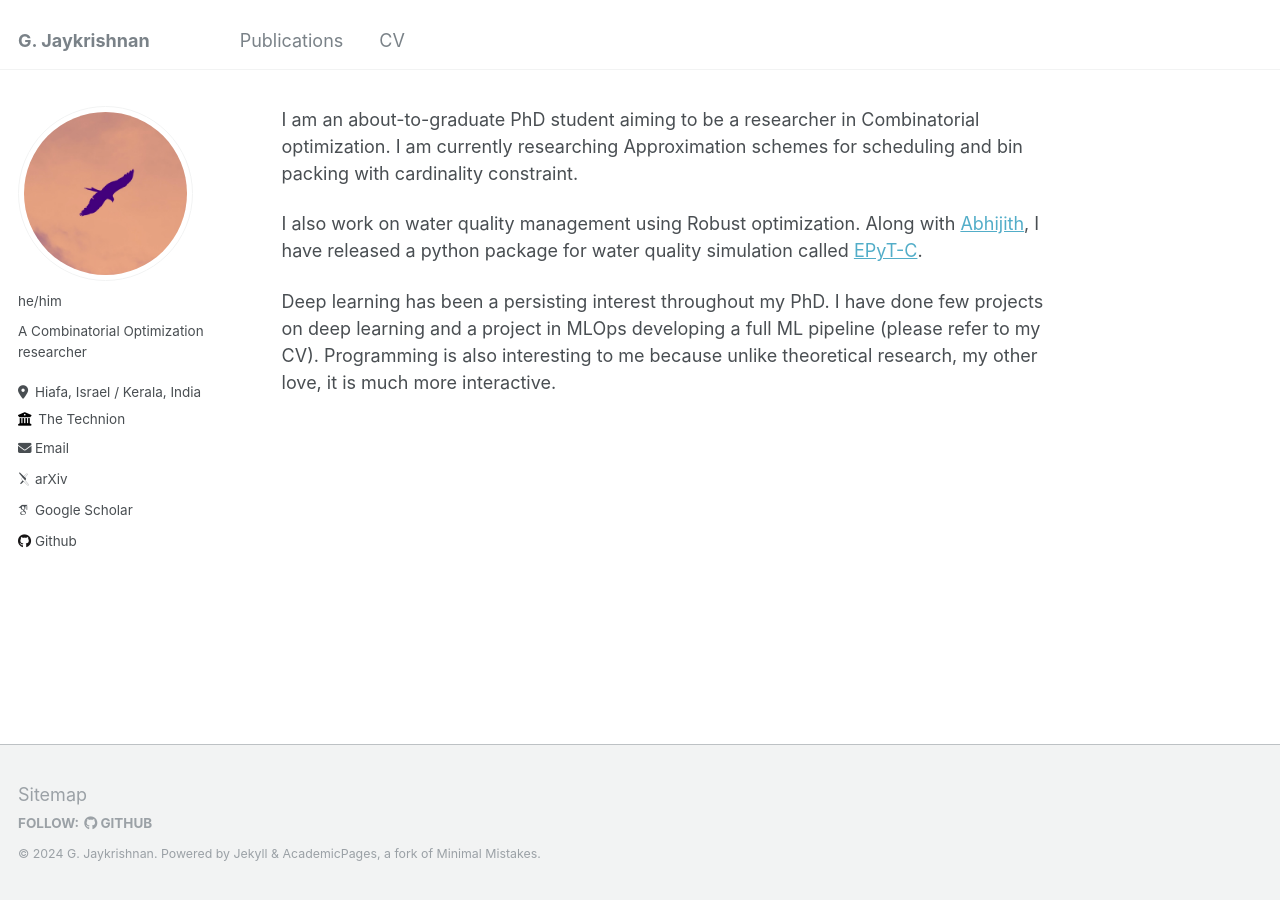
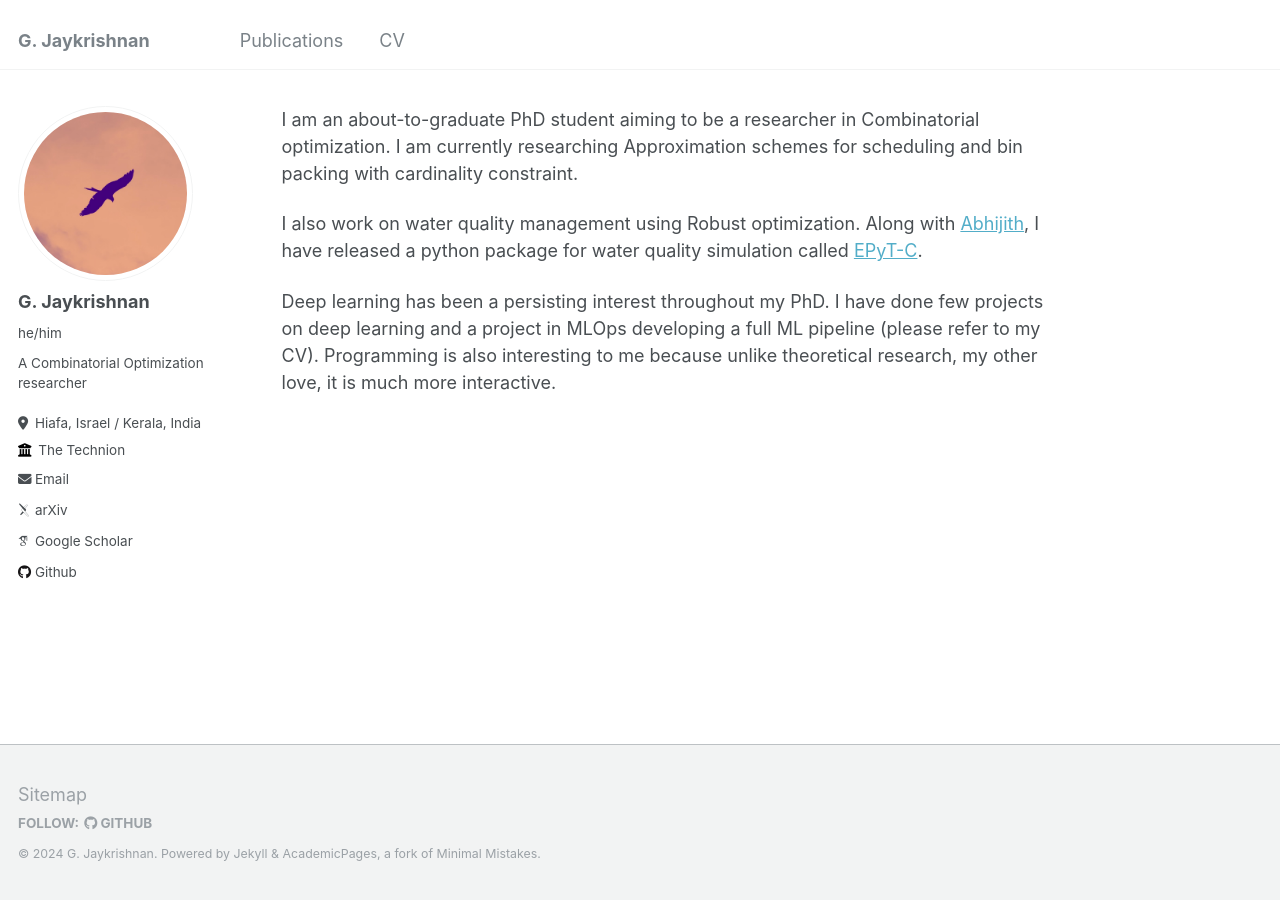
Before and after one commit to gjaykrishnan/gjaykrishnan.github.io, a Jekyll site: the page built from _pages/about.md, in a window 1280 px wide. Built offline with Jekyll 4.4.1, drawn with Linux system fonts in a browser that asks for light colours; some web fonts are replaced.

Commit message:
update details

```diff
--- a/_config.yml
+++ b/_config.yml
@@ -22,7 +22,7 @@ repository               : "gjaykrishnan/gjaykrishnan.github.io"
 author:
   # Biographic information
   avatar           : "profile_new.png"
-  name             : # "G. Jaykrishnan"
+  name             : "G. Jaykrishnan"
   pronouns         : "he/him"
   bio              : "A Combinatorial Optimization researcher"
   location         : "Hiafa, Israel / Kerala, India"
```
